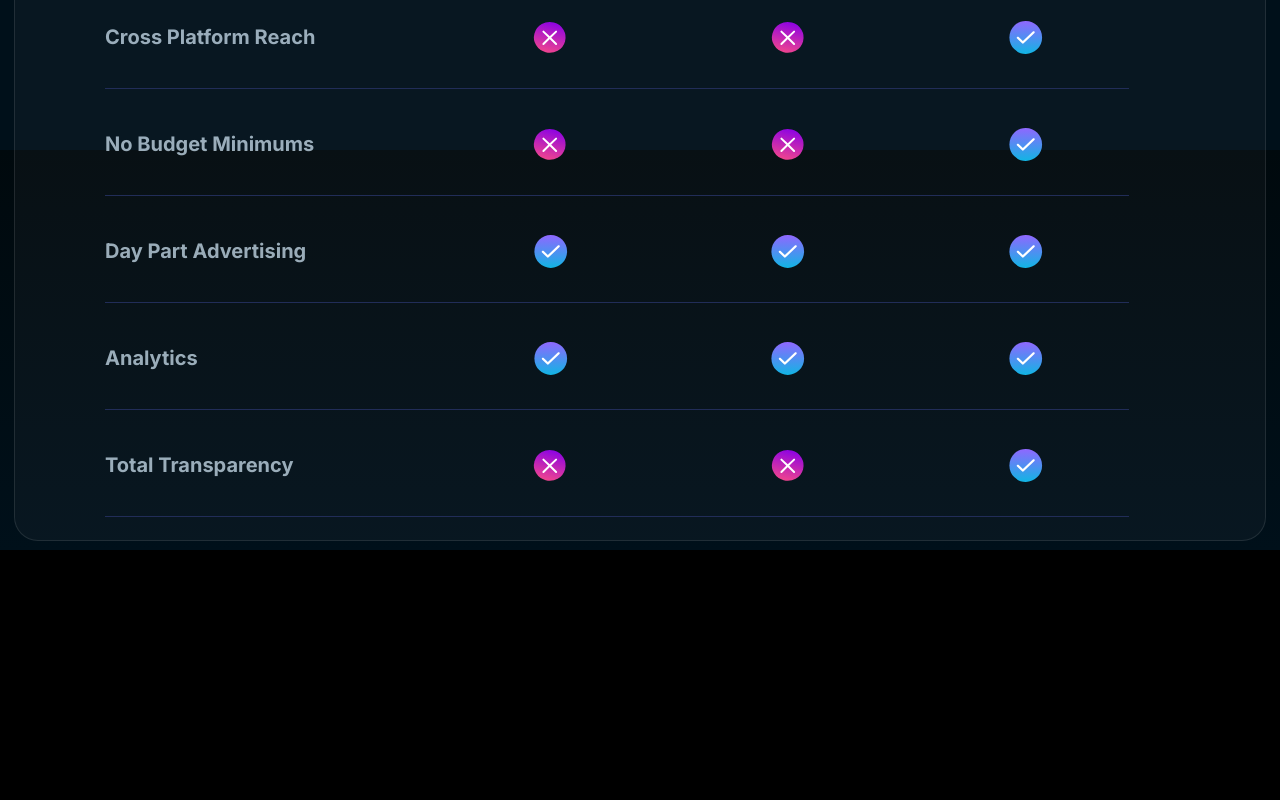
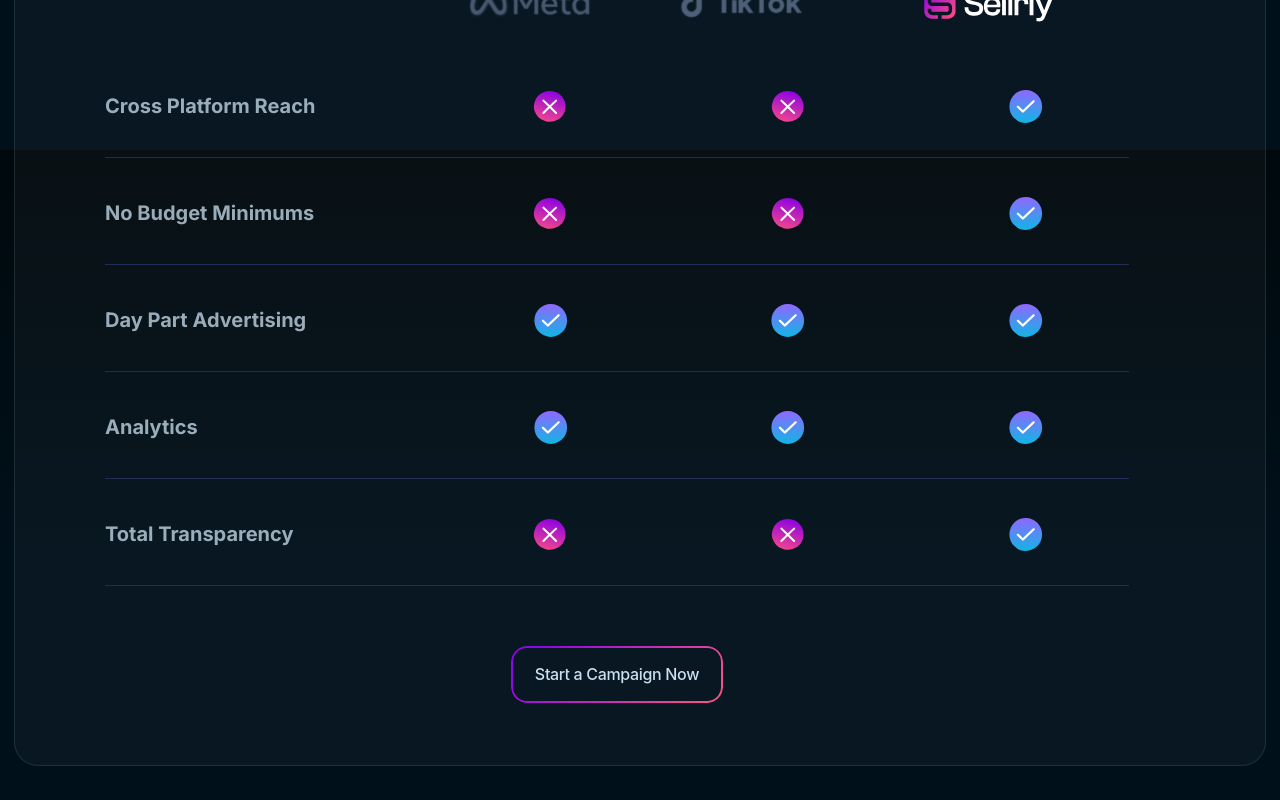
Before and after one commit to WillCBurroughs/sellrly, a React (Create React App) app: page / in a window 1280 px wide. Shown: the part 3050-3850 px from the top of the page. Before the commit the page ends 3600 px from the top, so only its background shows below. Built offline with nearby package versions, Linux system fonts and the light colour scheme; a web font is replaced by a local one.

Commit message:
Finished comparison section

```diff
--- a/src/components/molecules/ComparisonDesktop.js
+++ b/src/components/molecules/ComparisonDesktop.js
@@ -5,6 +5,7 @@ import Meta from '../../images/Meta.svg';
 import TikTok from '../../images/TikTok.svg';
 import Sellrly from '../../images/Sellrly.svg'
 import ComparisonRowDesktop from '../atoms/ComparisonRowDesktop';
+import PrimaryButton from '../atoms/PrimaryButton';
 
 function ComparisonDesktop(props) {
   return (
@@ -29,6 +30,10 @@ function ComparisonDesktop(props) {
                 <ComparisonRowDesktop text="Analytics" />
                 <ComparisonRowDesktop layout = "1" text="Total Transparency" />
                 </div>
+
+                <div className='holdButton'>
+                    <PrimaryButton text = "Start a Campaign Now" />
+                </div>
             </div>
 
         </div>
--- a/src/index.css
+++ b/src/index.css
@@ -503,7 +503,7 @@ p {
   top: 2700px;
   left: 0;
   width: 100vw;
-  height: 900px;
+  height: 1150px;
   background-color: transparent;
   align-content: center;
   align-items: center;
@@ -511,7 +511,7 @@ p {
 
 .comparisonDesktopBackground {
   width: calc(100vw - 30px);
-  height: 880px;
+  height: 1080px;
   background-color: rgba(255, 255, 255, 0.03);
   border: 1px solid rgba(255, 255, 255, 0.10);
   border-radius: 24px;
@@ -545,6 +545,7 @@ p {
   display: grid;
   grid-template-columns: 1.5fr 1fr 1fr 1fr;
   align-items: left;
+  margin-top: 60px;
   margin-bottom: 40px;
   width: 100%;
 }
@@ -569,3 +570,9 @@ p {
   padding-bottom: 16px;
   align-items: right;
 }
+
+.holdButton {
+  display: flex;
+  justify-content: center;
+  margin-top: 60px;
+}
```
